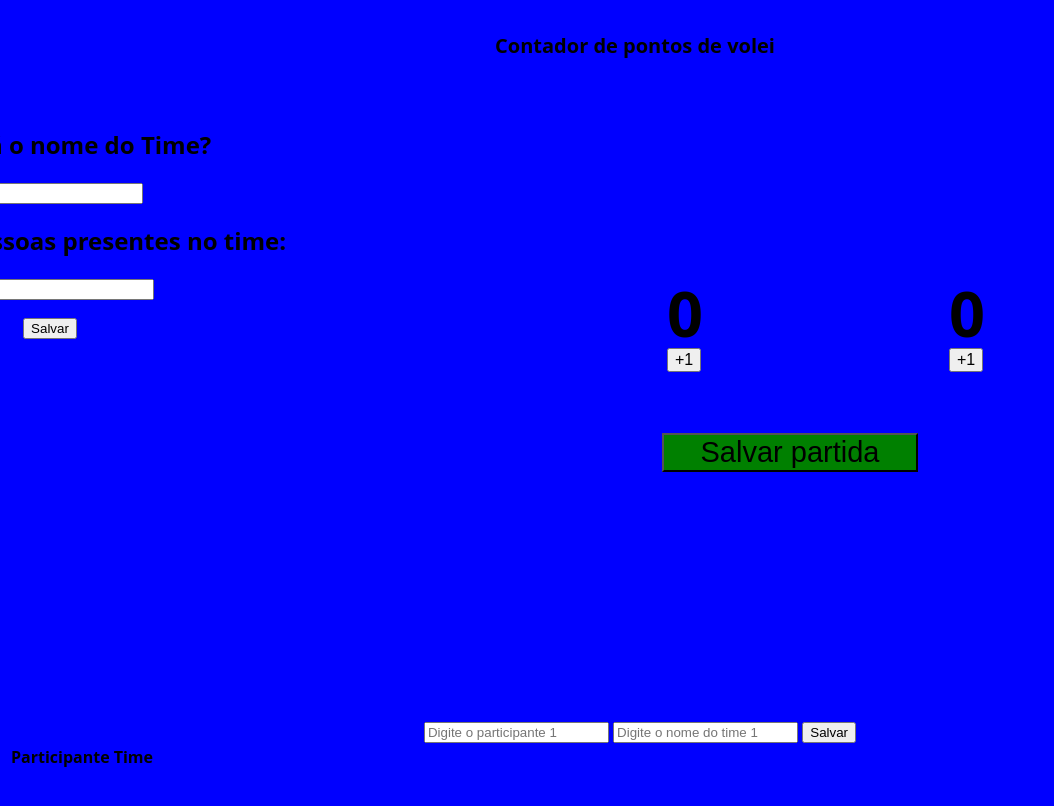
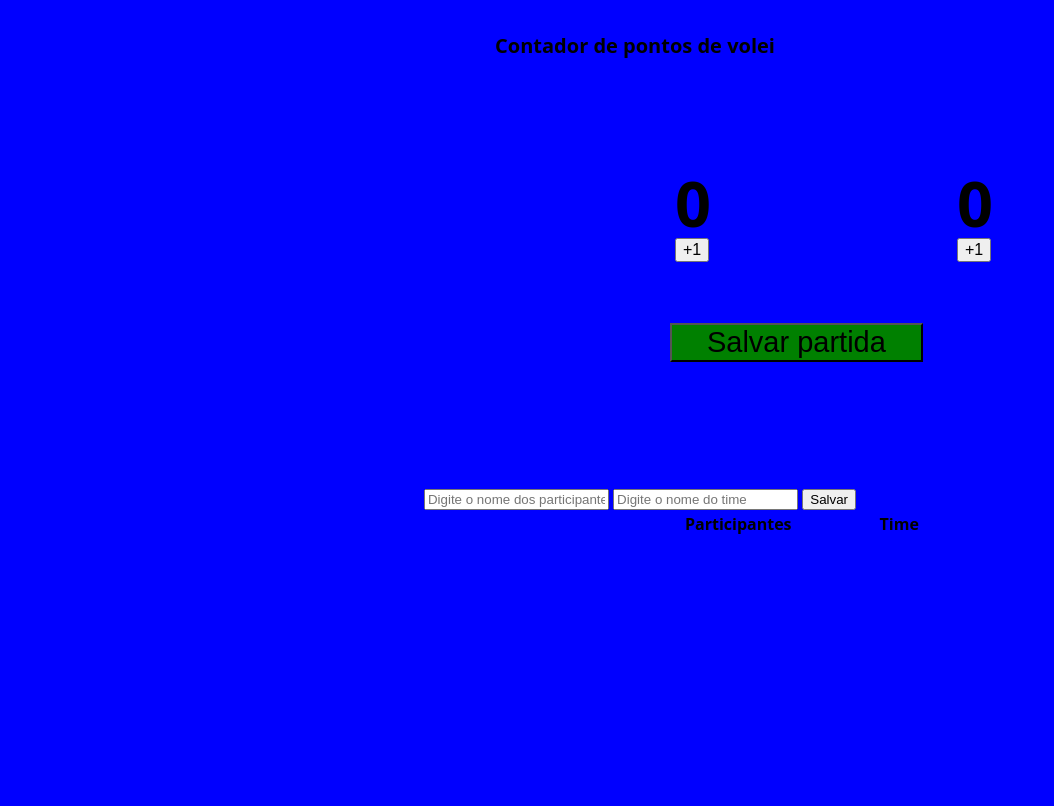
Before and after one commit to Artur7798/CounterVolei, a plain HTML site: page index_volei.html in a window 1280 px wide. Shown: the whole page, without its empty margins (0-1054 px from the left). Drawn offline with Linux system fonts and the light colour scheme.

Commit message:
Tem alguma coisas para fazer ainda

```diff
--- a/index_volei.html
+++ b/index_volei.html
@@ -8,21 +8,28 @@
 <body>
 <h1>Contador de pontos de volei</h1>
 
-<form action="#" method="post">
-<h2>Qual será o nome do Time?</h2>
-  <p>
-<input id="response_time" type="text"/>
-  </p>
-  <p>
-    <h2>O nome das pessoas presentes no time:</h2>
-  </p>
-  <p>
-    <input id="response_name" type="text"/>
-  </p>
-  <button onclick=save_input() type="button">Salvar</button>
-</form>
+  <!DOCTYPE html>
+  <html>
+  <head>
+    <title>Salvando o nome dos grupos e participantes</title>
+  </head>
+  <body>
+  <input type="text"  id="inputText1" placeholder="Digite o nome dos participantes">
+  <input type="text"  id="inputText2" placeholder="Digite o nome do time">
+  <button onclick="saveInput()">Salvar</button>
+
+  <table id="table" style="position: relative;left: 674px;">
+    <thead>
+    <tr>
+      <th style="padding-right: 85px;">Participantes</th>
+      <th>Time</th>
+    </tr>
+    </thead>
+    <tbody id="tbody">
+    </tbody>
+  </table>
 <p id="total_response"></p>
-
+<div id="game" style="position: relative;top: -664px">
   <p id="time1"></p>
   <h2 id="count-el">0</h2>
   <button id="increment-btn" onclick="increment()">+1</button>
@@ -34,31 +41,7 @@
 
 <p id="save-el" ></p>
 <button id="save_btn" onclick="save()">Salvar partida</button>
-
-
-<!DOCTYPE html>
-<html>
-<head>
-  <title>Salvando o nome dos grupos e participantes</title>
-</head>
-<body>
-<input type="text" id="inputText1" placeholder="Digite o participante 1">
-<input type="text" id="inputText2" placeholder="Digite o nome do time 1">
-<button onclick="saveInput()">Salvar</button>
-
-<table id="table">
-  <thead>
-  <tr>
-    <th>Participante</th>
-    <th>Time</th>
-  </tr>
-  </thead>
-  <tbody id="tbody">
-  </tbody>
-</table>
-<script>
-
-</script>
+</div>
 <script src="index.js"></script>
 </body>
 </html>
```
